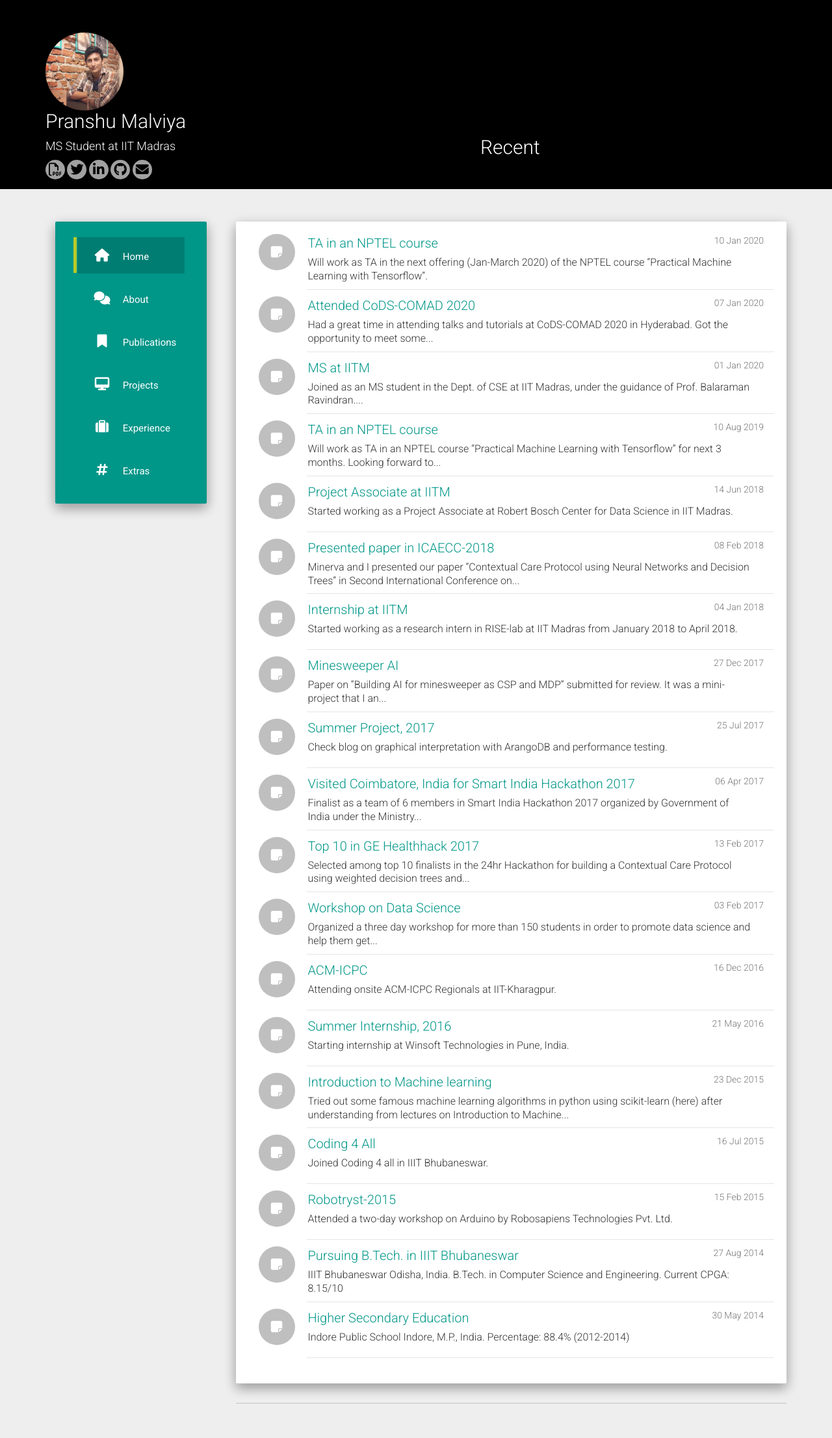
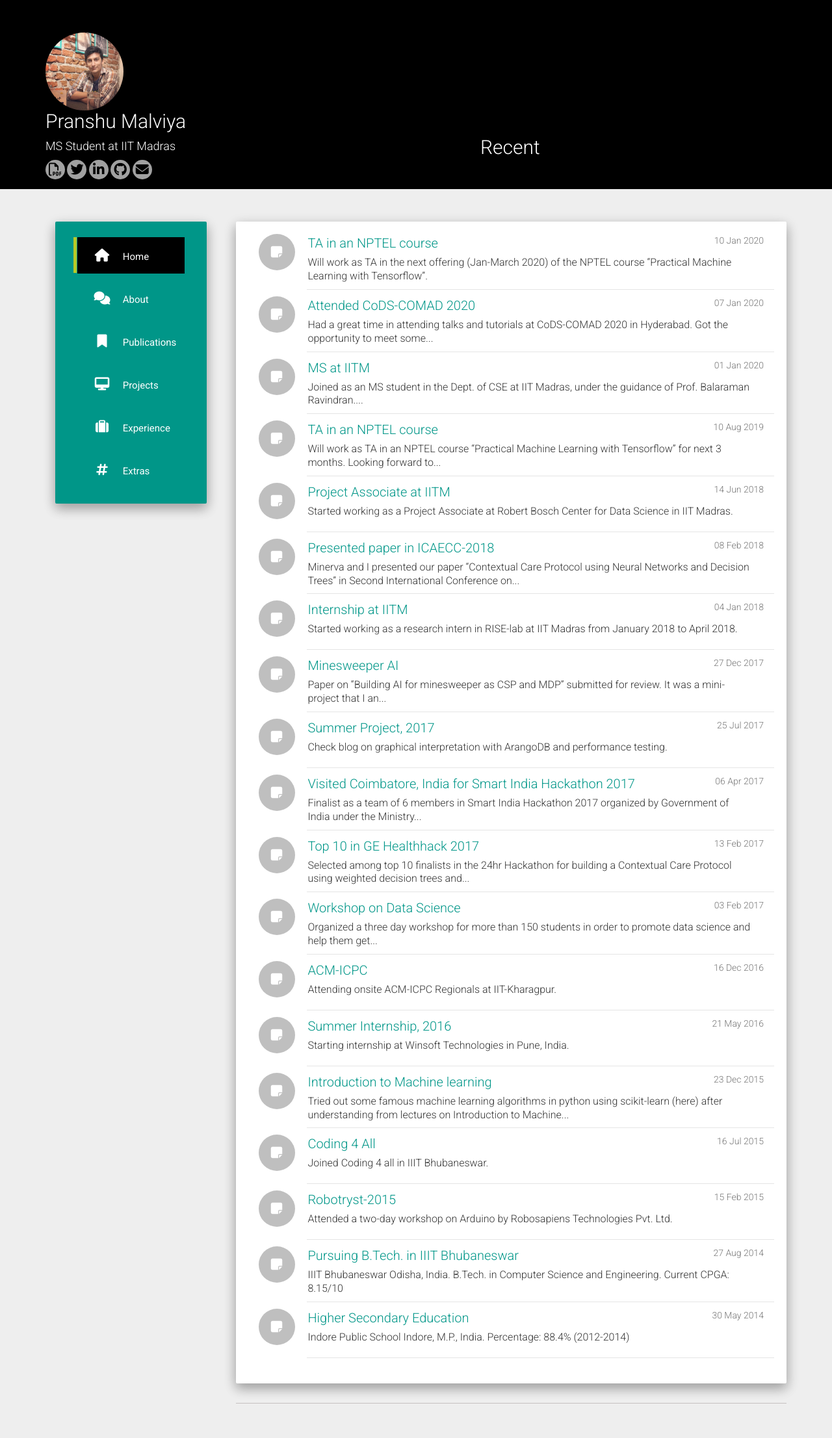
Before and after one commit to pranshu28/pranshu28.github.io, a Jekyll site: the page built from index.html, in a window 1280 px wide. Shown: the whole page at 65% size. Built offline with Jekyll 4.4.1, drawn with Linux system fonts in a browser that asks for light colours; nearby versions of some CDN libraries; the list of posts is cut into pages by our own code.

Commit message:
Update main.css

```diff
--- a/static/css/main.css
+++ b/static/css/main.css
@@ -55,7 +55,7 @@
     text-align: center;
     line-height: 20px;
     font-size: 20px;
-    color: #000;
+    color: #000000;
     padding: 5px;
     width: 30px;
     height: 30px;
@@ -63,7 +63,7 @@
 }
 .icon:hover {
     color: rgba(255, 255, 255, 0.63);
-    background: #000;
+    background: #000000;
 }
 .menu ul li {
     list-style: none;
@@ -71,7 +71,7 @@
 }
 
 .menu ul li a:hover, .menu ul li a:focus, li.current-menu-item > a{
-    background: #007D72;
+    background: #000000;
 }
 li.current-menu-item:before {
     content: "";
@@ -96,7 +96,7 @@
     font-size: 26px;
     margin-bottom: 32px;
     margin-top: 5px;
-    color: #01c87b;
+    color: #000000;
     font-weight: 300;
 }
 h2.blog-title-pro{color: #fff;}
```
